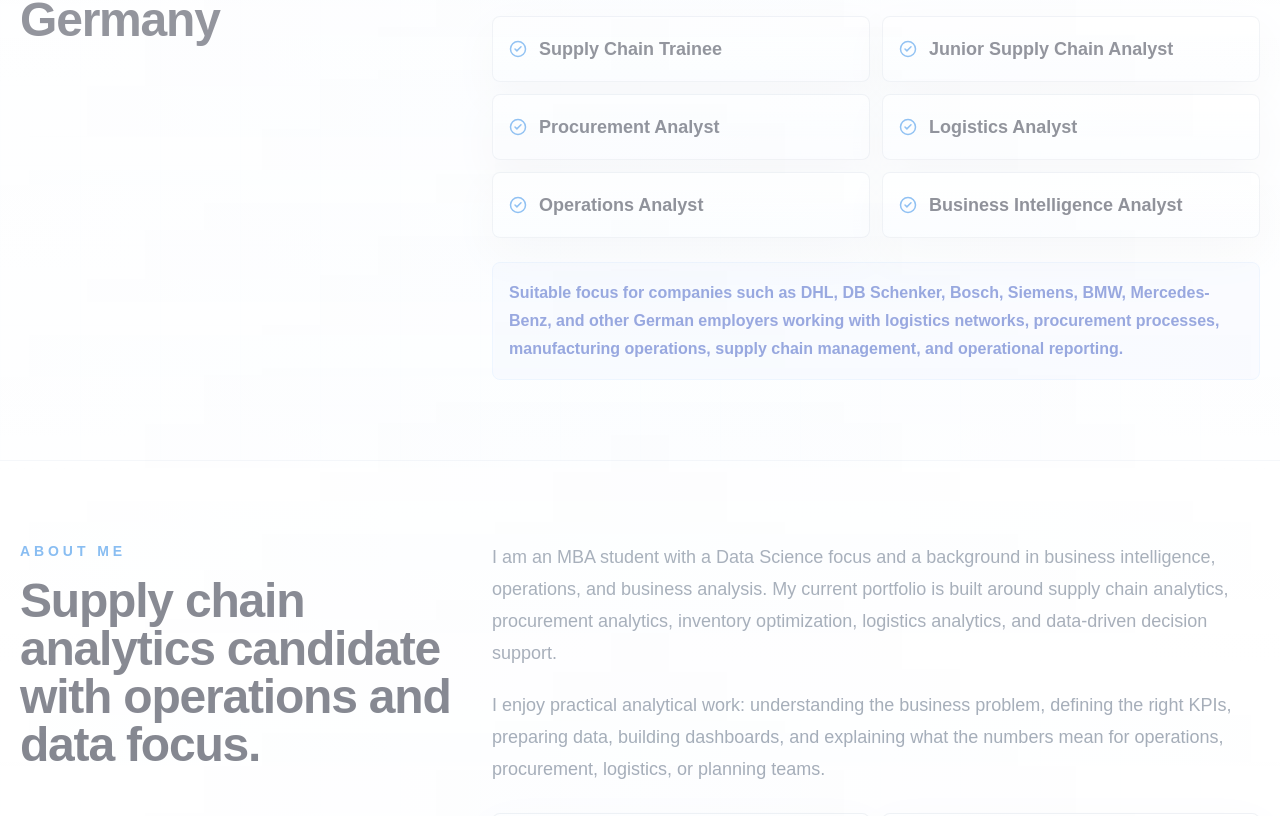
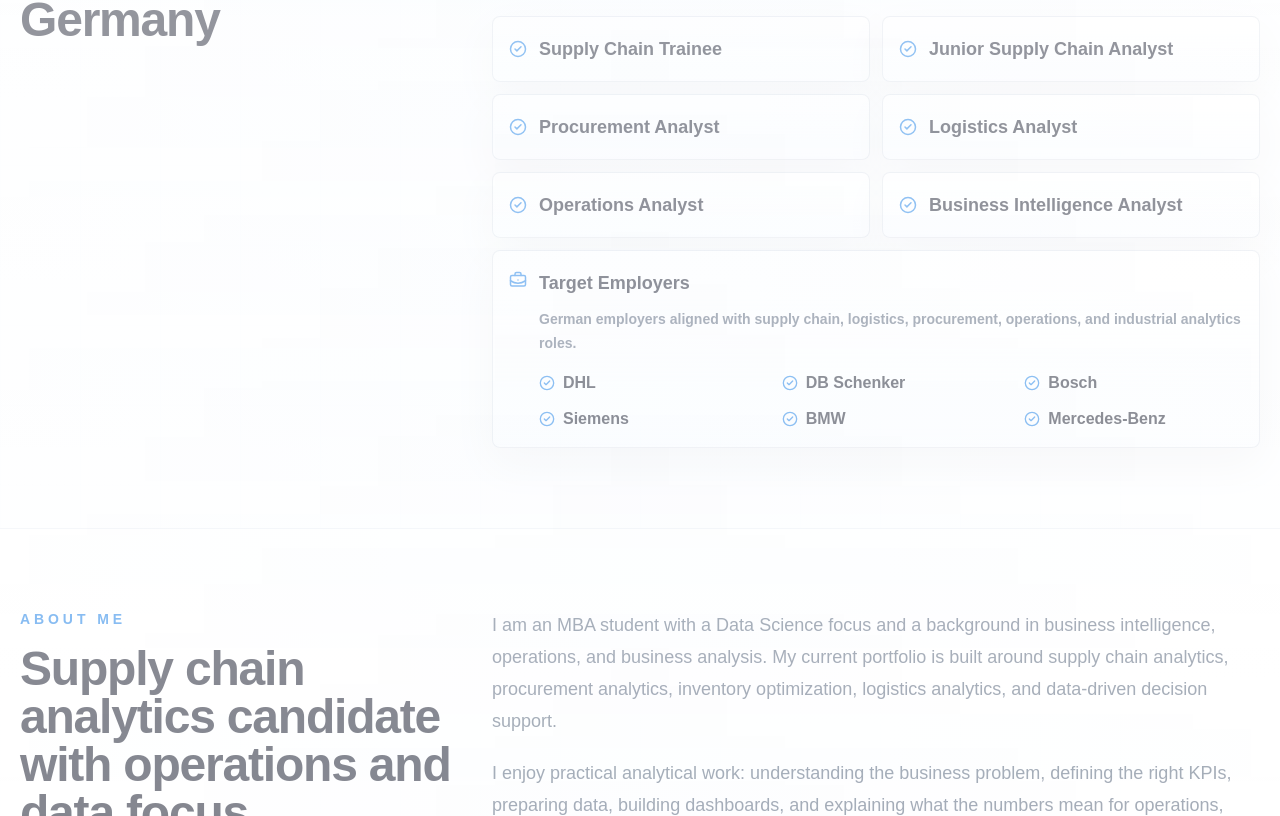
Before and after one commit to rajbbhayani-sketch/raj-portfolio, a Next.js app: page / in a window 1280 px wide. Shown: the part 1834-2650 px from the top of the page. Built offline with nearby package versions, Linux system fonts and the light colour scheme.

Commit message:
Refine Germany roles employer card

```diff
--- a/app/page.tsx
+++ b/app/page.tsx
@@ -85,6 +85,15 @@ const germanyRoles = [
   "Logistics Analyst",
   "Operations Analyst",
   "Business Intelligence Analyst",
+];
+
+const targetEmployers = [
+  "DHL",
+  "DB Schenker",
+  "Bosch",
+  "Siemens",
+  "BMW",
+  "Mercedes-Benz",
 ];
 
 const roleMatches = [
@@ -810,13 +819,36 @@ export default function Home() {
                 <span className="font-black text-slate-950">{role}</span>
               </div>
             ))}
+            <div className="future-card rounded-lg p-4 md:col-span-2">
+              <div className="flex items-start gap-3">
+                <BriefcaseBusiness
+                  className="mt-1 shrink-0 text-[#0071e3]"
+                  size={18}
+                />
+                <div className="min-w-0 flex-1">
+                  <p className="font-black text-slate-950">Target Employers</p>
+                  <p className="mt-2 text-sm font-semibold leading-6 text-slate-600">
+                    German employers aligned with supply chain, logistics,
+                    procurement, operations, and industrial analytics roles.
+                  </p>
+                  <div className="mt-4 grid gap-x-6 gap-y-3 sm:grid-cols-2 lg:grid-cols-3">
+                    {targetEmployers.map((employer) => (
+                      <div
+                        key={employer}
+                        className="flex items-center gap-2 text-base font-black text-slate-950"
+                      >
+                        <CheckCircle2
+                          className="shrink-0 text-[#0071e3]"
+                          size={16}
+                        />
+                        <span>{employer}</span>
+                      </div>
+                    ))}
+                  </div>
+                </div>
+              </div>
+            </div>
           </div>
-          <p className="rounded-lg border border-blue-100 bg-blue-50/70 p-4 text-base font-bold leading-7 text-blue-800">
-            Suitable focus for companies such as DHL, DB Schenker, Bosch,
-            Siemens, BMW, Mercedes-Benz, and other German employers working with
-            logistics networks, procurement processes, manufacturing operations,
-            supply chain management, and operational reporting.
-          </p>
         </div>
       </section>
 
```
